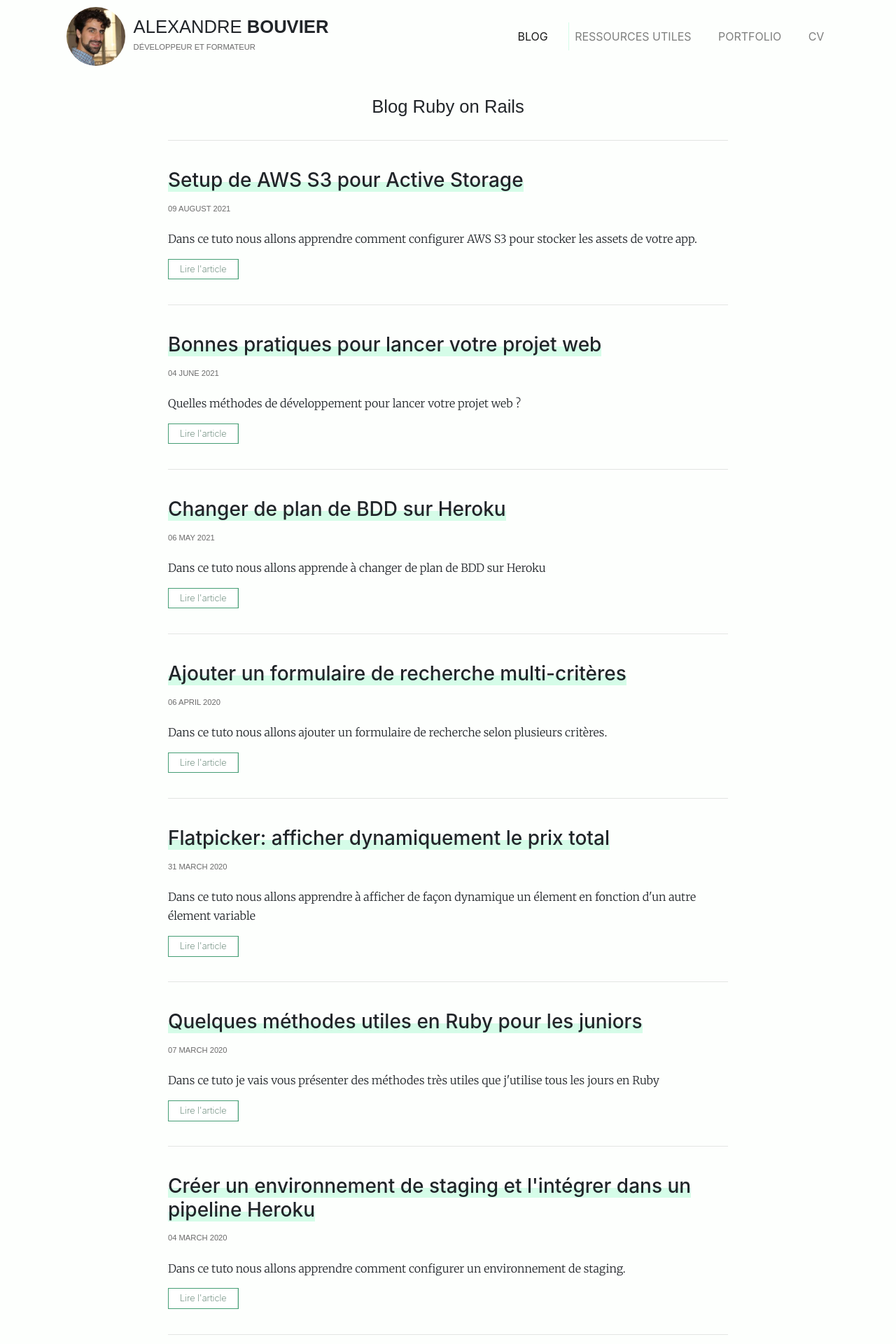
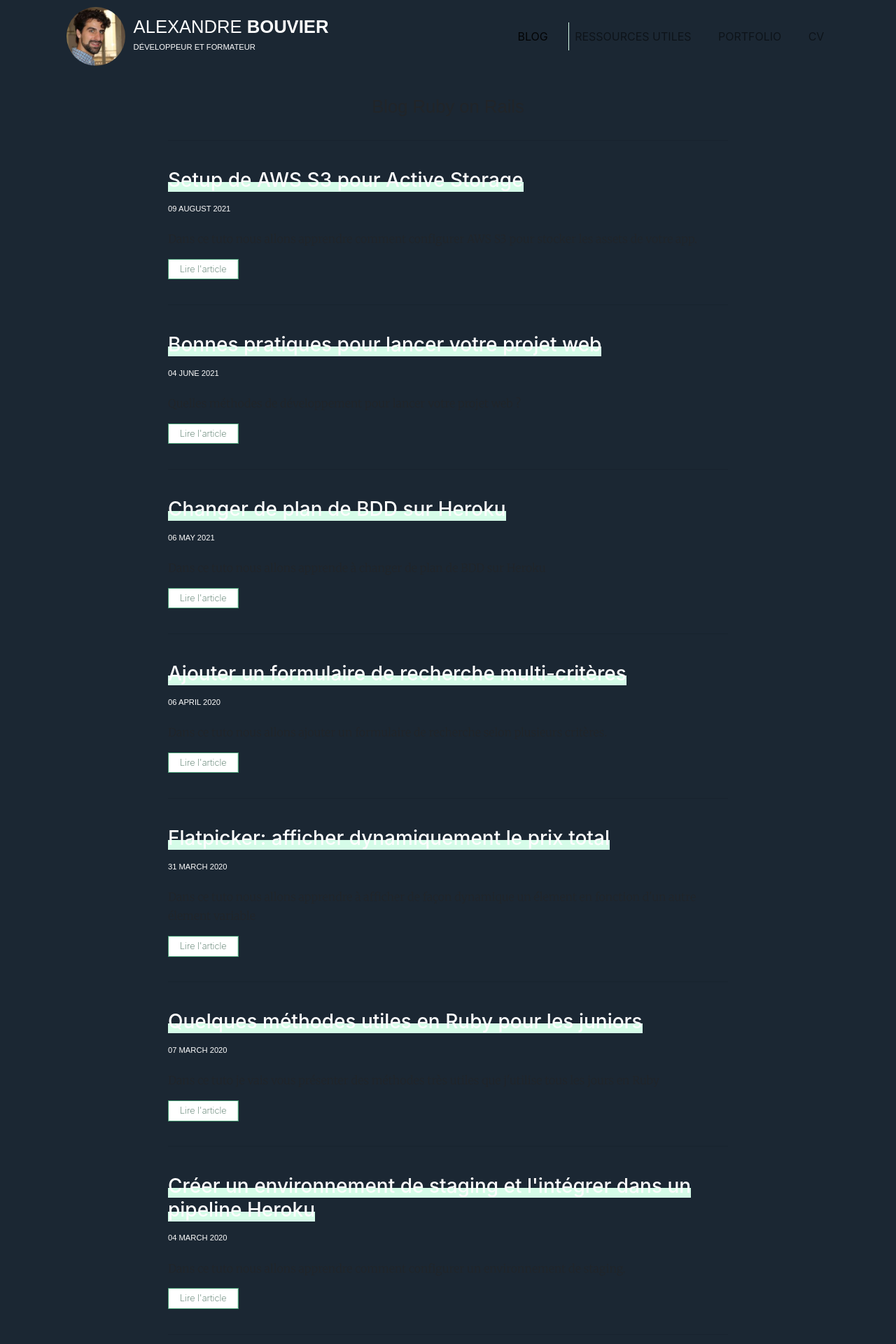
Before and after one commit to alexandrebk/alexandrebk.github.io, a Jekyll site: the page built from index.html, in a window 1280 px wide. Shown: the top 1920 px of the page at 70% size. Built offline with Jekyll 4.4.1, drawn with Linux system fonts in a browser that asks for light colours; nearby versions of some CDN libraries.

Commit message:
Updates background color

```diff
--- a/_sass/_main.scss
+++ b/_sass/_main.scss
@@ -1,14 +1,14 @@
 body {
   margin: 0 0;
   color:  $black;
-  background-color: rgb(253, 255, 253);
+  background-color: #1B2733;
 }
 
 a {
-  color: $black;
+  color: $white2;
   &:hover {
     text-decoration: none;
-    color: $black;
+    color: $white2;
   }
 }
 
@@ -57,7 +57,7 @@ p {
   font-family:    "Open-sans", sans-serif;
   font-weight:    200;
   font-size:      0.7rem;
-  color:          $grey;
+  color:          $white2;
 }
 
 .page-title {
--- a/_sass/_variables.scss
+++ b/_sass/_variables.scss
@@ -1,4 +1,5 @@
 $white: #ffffff;
+$white2: #fdfdfd;
 $black: #212529;
 $grey:  #6A6A6A;
 $light-grey:  rgba(0, 0, 0, .1);
```
